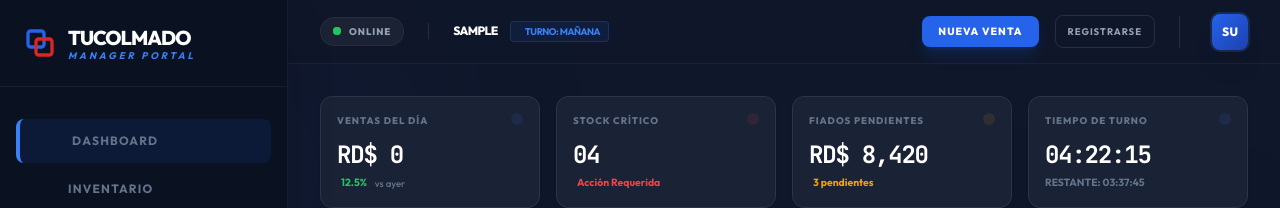
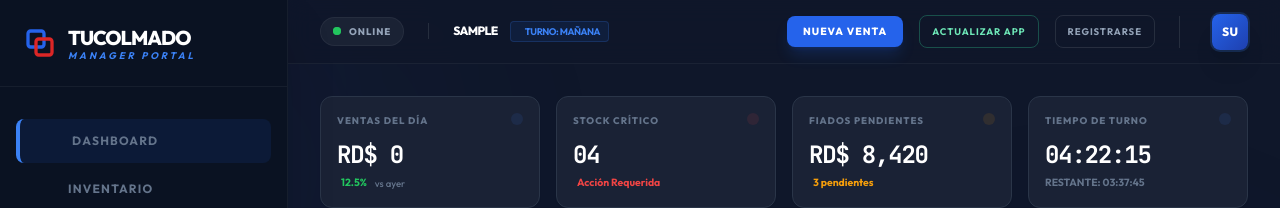
Before and after one commit to odimsom/TuColmadoRD-Monorepo, an Angular app in the folder frontend/web-admin/: page /portal/dashboard in a window 1280 px wide. Shown: the top 208 px of the page. Built offline with nearby package versions, Linux system fonts and the light colour scheme; no server answers; sample sign-in values are in the browser's storage.

Commit message:
feat(portal): add in-app update action in POS header

```diff
--- a/frontend/web-admin/src/app/layouts/portal-layout/portal-layout.component.html
+++ b/frontend/web-admin/src/app/layouts/portal-layout/portal-layout.component.html
@@ -101,6 +101,14 @@
           Nueva Venta
         </button>
 
+        <button
+          (click)="updateDesktopApp()"
+          [disabled]="isCheckingUpdate()"
+          class="px-3 py-2 rounded-lg border border-emerald-400/30 text-emerald-300 hover:border-emerald-300/50 hover:text-emerald-200 disabled:opacity-60 disabled:cursor-not-allowed text-[0.6rem] font-bold uppercase tracking-widest transition-all"
+        >
+          {{ isCheckingUpdate() ? 'Buscando...' : 'Actualizar App' }}
+        </button>
+
         <button class="px-3 py-2 rounded-lg border border-white/10 text-slate-400 hover:border-white/20 hover:text-white text-[0.6rem] font-bold uppercase tracking-widest transition-all">
           Registrarse
         </button>
--- a/frontend/web-admin/src/app/layouts/portal-layout/portal-layout.ts
+++ b/frontend/web-admin/src/app/layouts/portal-layout/portal-layout.ts
@@ -2,6 +2,8 @@ import { Component, inject, signal } from '@angular/core';
 import { CommonModule } from '@angular/common';
 import { RouterOutlet, RouterLink, RouterLinkActive } from '@angular/router';
 import { AuthService } from '../../core/services/auth.service';
+import { DownloadService } from '../../core/services/download.service';
+import { firstValueFrom } from 'rxjs';
 
 @Component({
   selector: 'app-portal-layout',
@@ -12,8 +14,10 @@ import { AuthService } from '../../core/services/auth.service';
 })
 export class PortalLayout {
   authService = inject(AuthService);
+  private readonly downloadService = inject(DownloadService);
   isSidebarCollapsed = signal(false);
   connectionStatus = signal<'online' | 'offline'>('online');
+  isCheckingUpdate = signal(false);
 
   toggleSidebar() {
     this.isSidebarCollapsed.set(!this.isSidebarCollapsed());
@@ -23,6 +27,28 @@ export class PortalLayout {
     this.authService.logout();
   }
 
+  async updateDesktopApp() {
+    if (this.isCheckingUpdate()) {
+      return;
+    }
+
+    this.isCheckingUpdate.set(true);
+
+    try {
+      const downloadInfo = await firstValueFrom(this.downloadService.getLatestTestRelease());
+      if (!downloadInfo?.downloadUrl) {
+        window.alert('No se pudo obtener el instalador en este momento.');
+        return;
+      }
+
+      window.open(downloadInfo.downloadUrl, '_blank', 'noopener,noreferrer');
+    } catch {
+      window.alert('No se pudo verificar actualizaciones ahora mismo.');
+    } finally {
+      this.isCheckingUpdate.set(false);
+    }
+  }
+
   getInitials(): string {
     const user = this.authService.currentUser();
     const fullName = `${user?.firstName || ''} ${user?.lastName || ''}`.trim();
```
